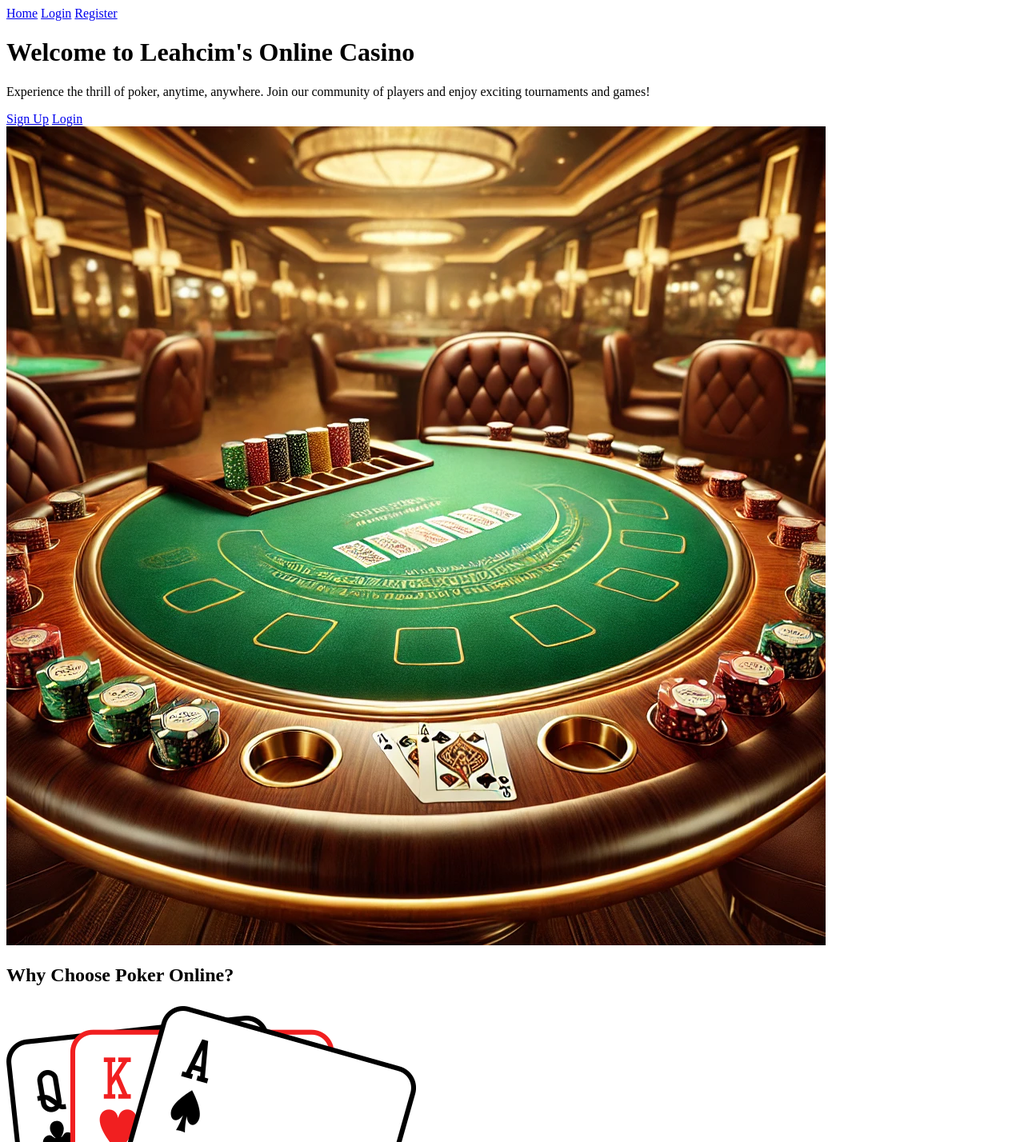
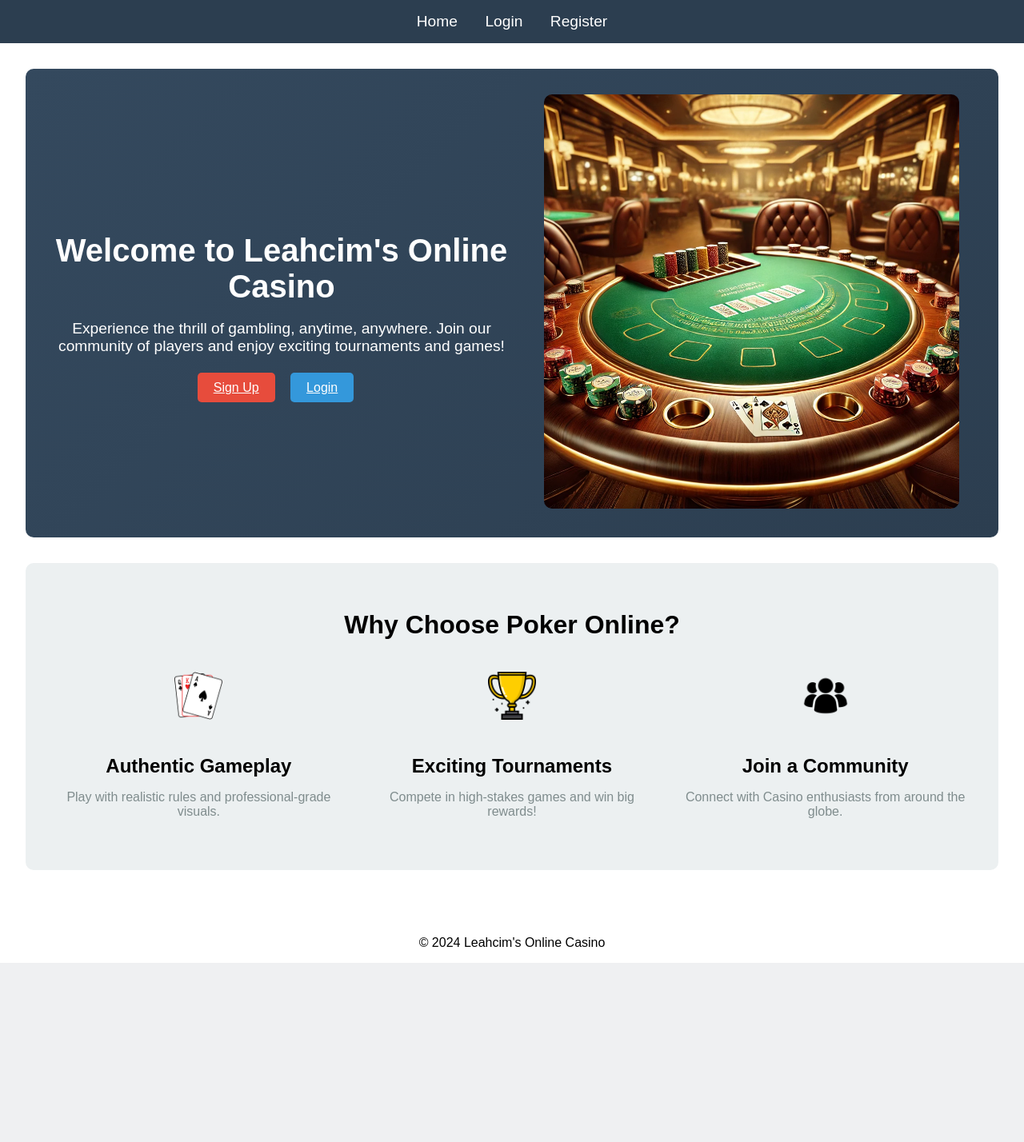
Before and after one commit to CaSc9/Leahcim-s-Casino, a Flask app: template app/main/templates/index.html in a window 1280 px wide. Shown: the top 1428 px of the page at 80% size. After the commit the page ends 1204 px from the top, so only its background shows below. Run offline with Flask 3, Linux system fonts and the light colour scheme; the template is opened without the code that fills it, so the values that code supplies are empty.

Commit message:
Smaller changes to folder structure and relations

```diff
--- a/app/__init__.py
+++ b/app/__init__.py
@@ -12,7 +12,7 @@
     app.debug = True
 
     from app.main import main_bp
-    app.register_blueprint(main_bp, url_prefix='/welcome/')
+    app.register_blueprint(main_bp, url_prefix='/')
 
     socketio.init_app(app)
     return app
--- a/app/main/templates/base.html
+++ b/app/main/templates/base.html
@@ -4,7 +4,7 @@
     <meta charset="UTF-8">
     <meta name="viewport" content="width=device-width, initial-scale=1.0">
     <title>{% block title %} {% endblock %}</title>
-    <link rel="stylesheet" href="{{ url_for('main.static', filename='/css/style.css') }}">
+    <link rel="stylesheet" href="{{ url_for('main.static', filename='css/style.css') }}">
 </head>
 <body>
     <header>
@@ -18,7 +18,7 @@
         {% block content %}{% endblock %}
     </main>
     <footer>
-        <p>&copy; 2024 Poker Online</p>
+        <p>&copy; 2024 Leahcim's Online Casino</p>
     </footer>
 </body>
 </html>
--- a/app/main/templates/index.html
+++ b/app/main/templates/index.html
@@ -8,7 +8,7 @@
     <div class="hero">
         <div class="hero-text">
             <h1>Welcome to Leahcim's Online Casino</h1>
-            <p>Experience the thrill of poker, anytime, anywhere. Join our community of players and enjoy exciting tournaments and games!</p>
+            <p>Experience the thrill of gambling, anytime, anywhere. Join our community of players and enjoy exciting tournaments and games!</p>
             <div class="cta-buttons">
                 <a href="{{ url_for('main.register') }}" class="button">Sign Up</a>
                 <a href="{{ url_for('main.login') }}" class="button button-secondary">Login</a>
@@ -33,7 +33,7 @@
         <div class="feature-item">
             <img src="{{ url_for('main.static', filename='img/community.png') }}" alt="Community" />
             <h3>Join a Community</h3>
-            <p>Connect with poker enthusiasts from around the globe.</p>
+            <p>Connect with Casino enthusiasts from around the globe.</p>
         </div>
     </div>
 {% endblock %}
```
Also changed, not shown: app/main/routes.py (+3 -8 lines), app/poker/templates/game.html (renamed from app/main/templates/game.html), app/static/css/style.css (renamed from app/main/static/css/style.css), app/static/img/cards.png (renamed from app/main/static/img/cards.png), app/static/img/community.png (renamed from app/main/static/img/community.png), app/static/img/poker-table.png (renamed from app/main/static/img/poker-table.png), app/static/img/trophy.png (renamed from app/main/static/img/trophy.png).
